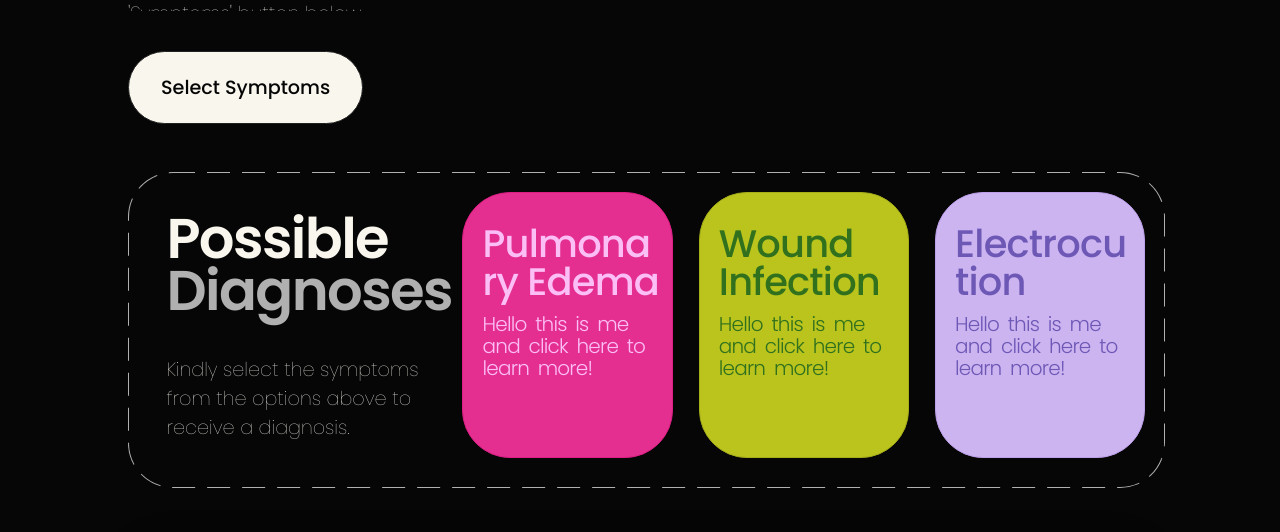
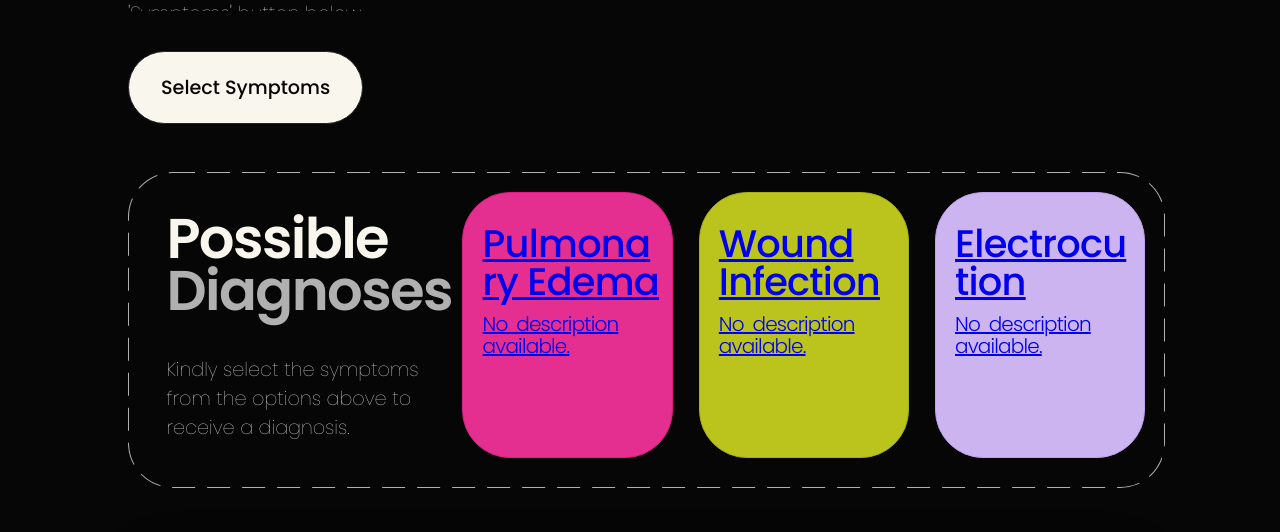
Before and after one commit to AMN-D/MAJPRJ_2025, a Django app: template SAFER/quick_first_aid/templates/quick_first_aid.html in a window 1280 px wide. Shown: the part 462-994 px from the top of the page. Run offline with Django 5.2, Linux system fonts and the light colour scheme; the template is opened without the code that fills it: values that come from a table or form of the project are taken from there, others are empty; data comes from the database, SQL or seed files in the repository; both versions use the stored data as it was after the commit.

Commit message:
added links

```diff
--- a/SAFER/quick_first_aid/models.py
+++ b/SAFER/quick_first_aid/models.py
@@ -7,6 +7,7 @@ class Symptom(models.Model):
 class QuickFirstAid(models.Model):
     disease = models.CharField(max_length=200)
     symptoms = models.ManyToManyField(Symptom)
+    description = models.TextField(default="No description available.")
     web_links = models.URLField(max_length=300, blank=True, null=True)
 
     def __str__(self):
--- a/SAFER/quick_first_aid/templates/quick_first_aid.html
+++ b/SAFER/quick_first_aid/templates/quick_first_aid.html
@@ -80,14 +80,12 @@
         <ul id="diseaseResultList">
           {% for disease in diseases %}
           <li>
-          <div class="diagnosisCard">
-            <h1>
-            {{ disease.disease }}
-            </h1>
-            <p>
-              Hello this is me and click here to learn more!
-            </p>
-          </div>
+            <a href="{{ disease.web_links }}" target="_blank" class="diagnosisCard">
+              <div>
+                <h1>{{ disease.disease }}</h1>
+                <p>{{ disease.description }}</p>
+              </div>
+            </a>
           </li>
           {% endfor %}
         </ul>
```
Also changed, not shown: SAFER/db.sqlite3, SAFER/quick_first_aid/migrations/0002_quickfirstaid_description.py (added).
